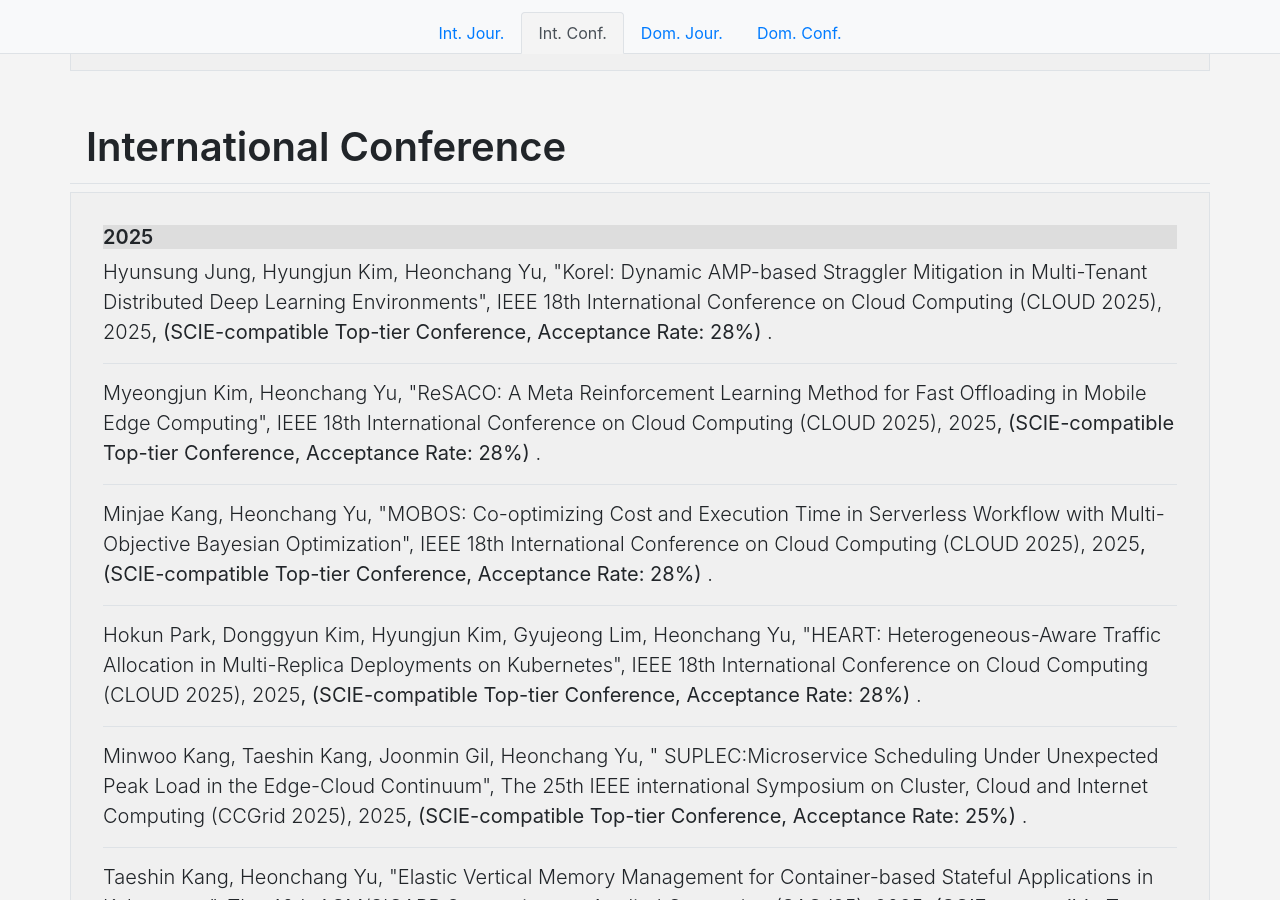
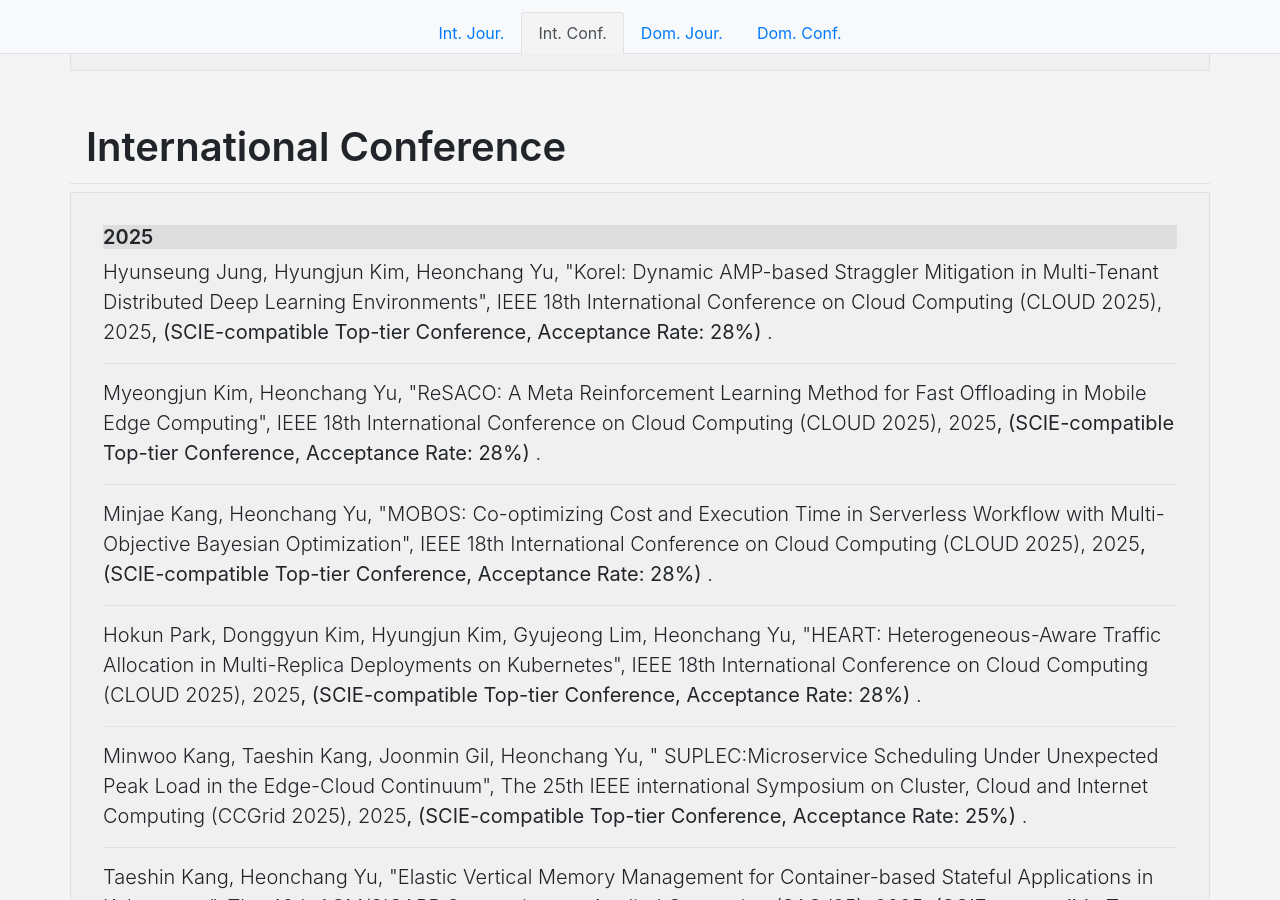
Before and after one commit to KU-Cloud/ku-cloud.github.io, a Jekyll site: the page built from publications.html, in a window 1280 px wide and 900 px high, scrolled down 7959 px. Built offline with Jekyll 4.4.1, drawn with Linux system fonts in a browser that asks for light colours.

Commit message:
fix: updated name for CLOUD 2025 paper Fixed ci paper entry for CLOUD 2025 changing name of author

```diff
--- a/_data/publications-ci.yaml
+++ b/_data/publications-ci.yaml
@@ -2777,7 +2777,7 @@
     "note": "SCIE-compatible Top-tier Conference, Acceptance Rate: 28%",
     "author": [
       {
-        "given": "Hyunsung",
+        "given": "Hyunseung",
         "family": "Jung"
       },
       {
```
